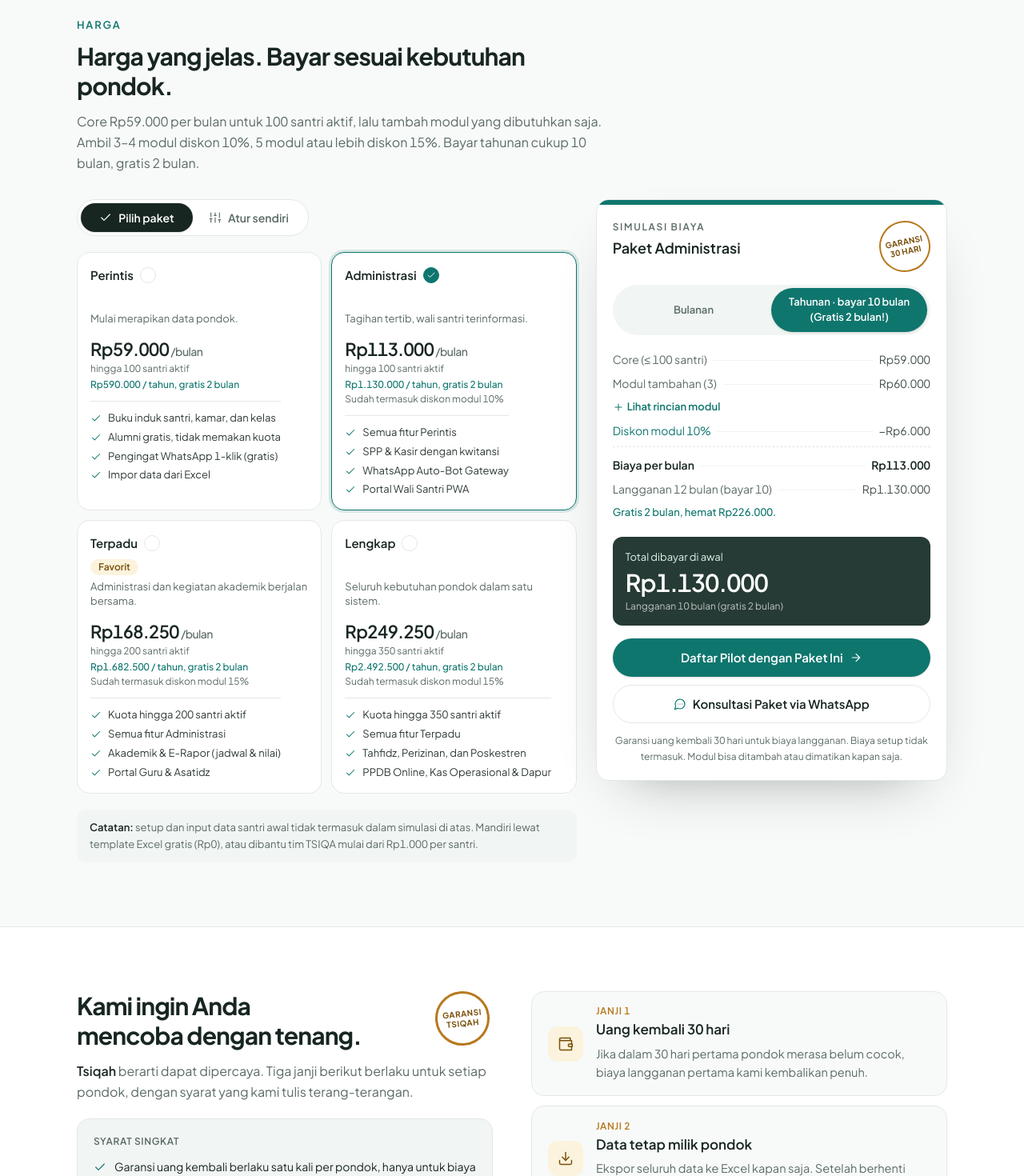
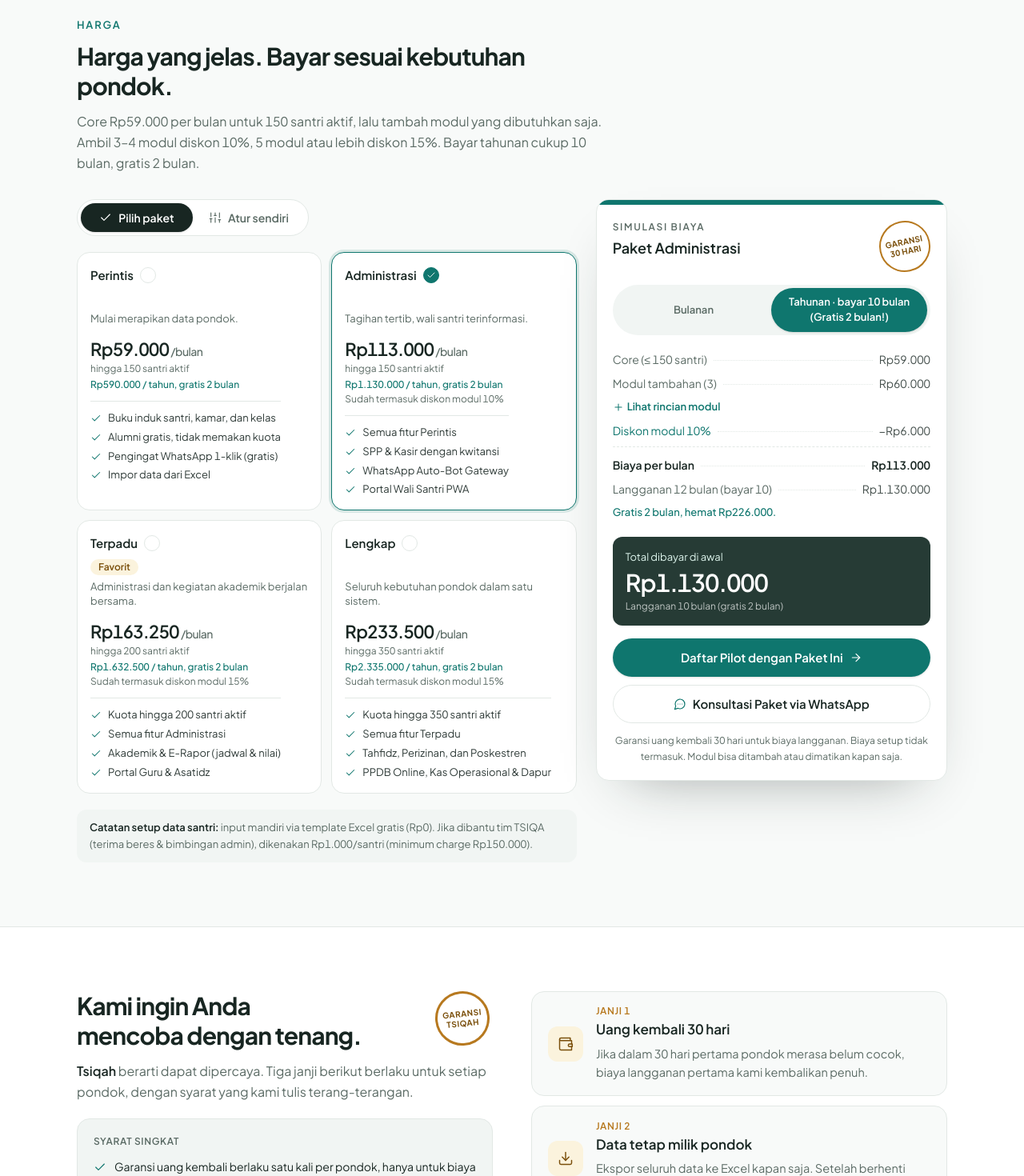
Before and after one commit to abuwatsiq1412/tsiqa-app, a Next.js app: page / in a window 1280 px wide. Shown: the part 2920-4390 px from the top of the page at 80% size. Built offline with nearby package versions, Linux system fonts and the light colour scheme.

Commit message:
feat: update Core base to 150 santri (+15k/100), Perizinan 15k, and minimum setup fee 150k

```diff
--- a/src/app/_components/pricing.tsx
+++ b/src/app/_components/pricing.tsx
@@ -11,6 +11,7 @@
   KUOTA_MAX,
   KUOTA_MIN,
   KUOTA_STEP,
+  MIN_SETUP_BIAYA,
   MODUL,
   PAKET,
   TARIF_SETUP_PER_SANTRI,
@@ -412,10 +413,10 @@
 
         {/* ------------------------ Catatan setup ------------------------ */}
         <p className="rounded-xl bg-surface-soft px-4 py-3 text-[13px] leading-relaxed text-muted">
-          <span className="font-semibold text-ink">Catatan:</span> setup dan
-          input data santri awal tidak termasuk dalam simulasi di atas.
-          Mandiri lewat template Excel gratis (Rp0), atau dibantu tim TSIQA
-          mulai dari {rupiah(TARIF_SETUP_PER_SANTRI)} per santri.
+          <span className="font-semibold text-ink">Catatan setup data santri:</span>{" "}
+          input mandiri via template Excel gratis (Rp0). Jika dibantu tim TSIQA
+          (terima beres & bimbingan admin), dikenakan {rupiah(TARIF_SETUP_PER_SANTRI)}/santri
+          (minimum charge {rupiah(MIN_SETUP_BIAYA)}).
         </p>
       </div>
 
--- a/src/app/_lib/pricing.ts
+++ b/src/app/_lib/pricing.ts
@@ -14,12 +14,13 @@
 /* ------------------------------------------------------------------ */
 /*  Aturan harga resmi TSIQA (Model Bersih & Transparan)               */
 /* ------------------------------------------------------------------ */
-export const CORE_KUOTA_DASAR = 100;
+export const CORE_KUOTA_DASAR = 150;
 export const CORE_HARGA_DASAR = 59_000;
-export const CORE_BLOK = 50;
-export const CORE_HARGA_PER_BLOK = 10_000;
+export const CORE_BLOK = 100;
+export const CORE_HARGA_PER_BLOK = 15_000;
 export const BULAN_BAYAR_TAHUNAN = 10; // Bayar 10 bulan, gratis 2 bulan
-export const TARIF_SETUP_PER_SANTRI = 1_000; // Opsional, di luar paket dan di luar simulasi (hanya untuk catatan)
+export const TARIF_SETUP_PER_SANTRI = 1_000; // Opsional: Rp 1.000 / santri
+export const MIN_SETUP_BIAYA = 150_000; // Minimum charge bantuan migrasi & training tim
 
 // Diskon add-on, dihitung dari subtotal modul (bukan Core).
 export const DISKON_MODUL_SEDANG_MIN = 3; // 3-4 modul
@@ -27,7 +28,7 @@
 export const DISKON_MODUL_BESAR_MIN = 5; // 5 modul atau lebih
 export const DISKON_MODUL_BESAR_PERSEN = 15;
 
-export const KUOTA_MIN = 100;
+export const KUOTA_MIN = 150;
 export const KUOTA_MAX = 1000;
 export const KUOTA_STEP = 50;
 
@@ -110,7 +111,7 @@
     nama: "Perizinan & Keamanan Asrama",
     deskripsi:
       "Izin keluar dan pulang, keterlambatan kembali, buku tamu, riwayat pelanggaran santri.",
-    harga: 10_000,
+    harga: 15_000,
     icon: "shield",
   },
   {
@@ -156,7 +157,7 @@
     id: "perintis",
     nama: "Perintis",
     untuk: "Mulai merapikan data pondok.",
-    kuota: 100,
+    kuota: 150,
     modul: [],
     poin: [
       "Buku induk santri, kamar, dan kelas",
@@ -169,7 +170,7 @@
     id: "administrasi",
     nama: "Administrasi",
     untuk: "Tagihan tertib, wali santri terinformasi.",
-    kuota: 100,
+    kuota: 150,
     modul: ["spp", "wa", "portal-wali"],
     poin: [
       "Semua fitur Perintis",
@@ -281,7 +282,7 @@
 }
 
 export const HARGA_PAKET_UMUM = hitungHarga({
-  kuota: 100,
+  kuota: 150,
   modul: PAKET.find((p) => p.id === "administrasi")!.modul,
   tahunan: false,
 }).perBulan;
--- a/src/app/page.tsx
+++ b/src/app/page.tsx
@@ -133,7 +133,7 @@
 const FAQ = [
   {
     q: "Mengapa TSIQA dibanding aplikasi lain begitu terjangkau?",
-    a: "TSIQA disusun modular. Pondok cukup memulai dari Core (Rp59.000 per bulan untuk 100 santri aktif) dan menyalakan modul hanya saat dibutuhkan, sehingga tidak membayar fitur yang belum terpakai. Mengambil 3–4 modul mendapat diskon 10%, dan 5 modul atau lebih mendapat diskon 15%. Bayar tahunan cukup 10 bulan (gratis 2 bulan).",
+    a: "TSIQA disusun modular. Pondok cukup memulai dari Core (Rp59.000 per bulan untuk 150 santri aktif) dan menyalakan modul hanya saat dibutuhkan, sehingga tidak membayar fitur yang belum terpakai. Mengambil 3–4 modul mendapat diskon 10%, dan 5 modul atau lebih mendapat diskon 15%. Bayar tahunan cukup 10 bulan (gratis 2 bulan).",
   },
   {
     q: "Aplikasinya masih akses awal. Apakah aman dipakai?",
@@ -141,7 +141,7 @@
   },
   {
     q: "Apakah biaya setup wajib?",
-    a: "Tidak wajib dan tidak termasuk dalam harga langganan. Jika admin pondok mengisi sendiri memakai template Excel, biaya setup Rp0. Jika ingin dibantu, tim kami menyiapkan database, mengimpor data santri dari Excel atau buku lama sampai tuntas, dan melatih admin TU lewat Zoom atau WhatsApp, mulai dari Rp1.000 per santri.",
+    a: "Tidak wajib dan tidak termasuk dalam harga langganan. Jika admin pondok mengisi sendiri memakai template Excel, biaya setup Rp0. Jika ingin dibantu, tim kami menyiapkan database, mengimpor data santri dari Excel atau buku lama sampai tuntas, dan melatih admin TU lewat Zoom atau WhatsApp, dengan biaya Rp1.000 per santri (minimum charge Rp150.000).",
   },
   {
     q: "Apakah alumni ikut memakan kuota santri aktif?",
@@ -434,7 +434,7 @@
                   Harga yang jelas. Bayar sesuai kebutuhan pondok.
                 </h2>
                 <p className="mt-3 text-[15px] leading-relaxed text-muted sm:text-base">
-                  Core {rupiah(CORE_HARGA_DASAR)} per bulan untuk 100 santri
+                  Core {rupiah(CORE_HARGA_DASAR)} per bulan untuk 150 santri
                   aktif, lalu tambah modul yang dibutuhkan saja. Ambil 3–4 modul
                   diskon 10%, 5 modul atau lebih diskon 15%. Bayar tahunan
                   cukup 10 bulan, gratis 2 bulan.
```
